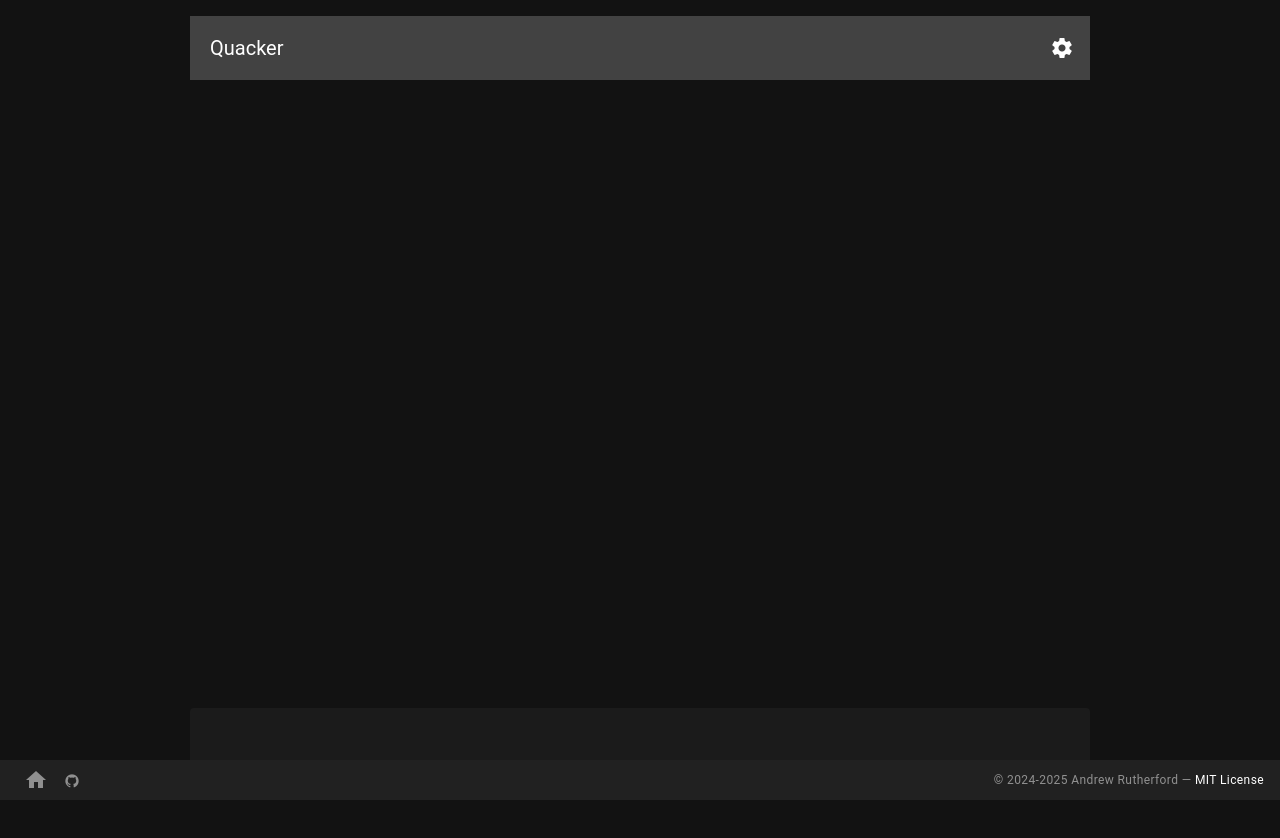
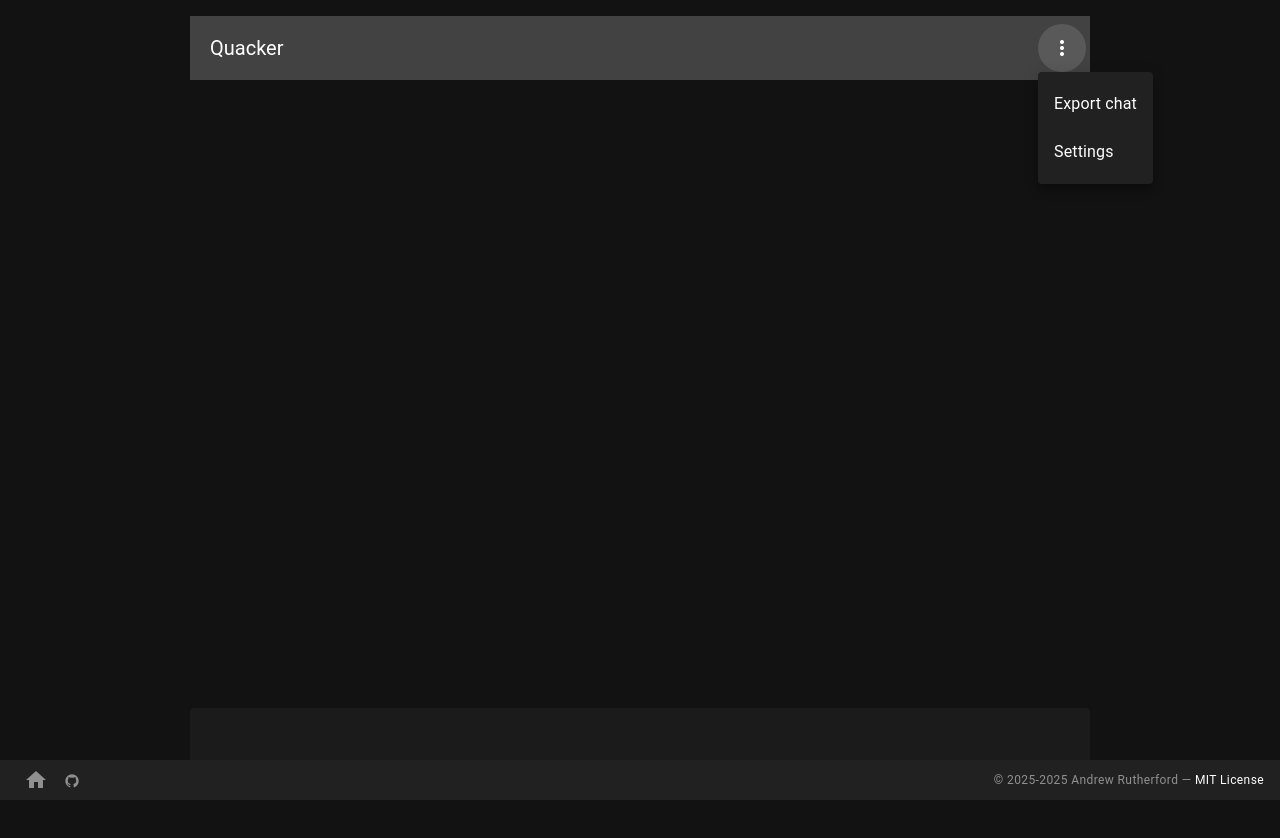
Before and after one commit to Sidorakh/quacker, a Vue app: page / in a window 1280 px wide. Both pictures are taken after a click on the button 1062 px from the left and 48 px from the top of the page. Shown: the top 838 px of the page. Built offline with nearby package versions, Linux system fonts and the light colour scheme.

Commit message:
Added absic settings and export

```diff
--- a/src/components/AppFooter.vue
+++ b/src/components/AppFooter.vue
@@ -19,11 +19,11 @@
       class="text-caption text-disabled"
       style="position: absolute; right: 16px;"
     >
-      &copy; 2024-{{ (new Date()).getFullYear() }} <span class="d-none d-sm-inline-block">Andrew Rutherford</span>
+      &copy; 2025-{{ (new Date()).getFullYear() }} <span class="d-none d-sm-inline-block">Andrew Rutherford</span>
       —
       <a
         class="text-decoration-none on-surface"
-        href="https://vuetifyjs.com/about/licensing/"
+        href="https://github.com/Sidorakh/quacker/blob/main/LICENSE"
         rel="noopener noreferrer"
         target="_blank"
       >
--- a/src/components/QuackerChat.vue
+++ b/src/components/QuackerChat.vue
@@ -10,9 +10,21 @@
         Quacker
       </v-toolbar-title>
       <v-spacer></v-spacer>
-        <v-btn icon>
-          <v-icon>mdi-cog</v-icon>
-        </v-btn>
+      <v-menu>
+        <template v-slot:activator="{props}">
+          <v-btn icon v-bind="props">
+            <v-icon>mdi-dots-vertical</v-icon>
+          </v-btn>
+        </template>
+        <v-list>
+            <v-list-item @click="export_chat">
+              <v-list-item-title> Export chat </v-list-item-title>
+            </v-list-item>
+            <v-list-item @click="show_options_dialog=true">
+              <v-list-item-title> Settings </v-list-item-title>
+            </v-list-item>
+          </v-list>
+      </v-menu>
     </v-toolbar>
       <div class="chat-window" ref="chat">
         <template v-for="(msg,i) of history" :key="`msg-${i}`">
@@ -28,9 +40,21 @@
         append-icon-inner="mdi-send"
         @click:append-inner="send_message"
         @keydown.enter.exact.prevent="send_message"
-        @keydown.enter.shift.exact.prevent="next_message += '\n'"
       />
     </v-responsive>
+    <v-dialog v-model="show_options_dialog" max-width="500" persistent>
+      <v-card>
+        <v-card-title> Options </v-card-title>
+        <v-card-text>
+          <v-text-field type="number" label="Response delay" v-model="options.reply_delay"/>
+          <v-text-field type="number" label="Typing delay" v-model="options.typing_delay"/>
+        </v-card-text>
+        <v-card-actions>
+          <v-btn @click="save_and_close_options"> Save </v-btn>
+          <v-btn> Discard </v-btn>
+        </v-card-actions>
+      </v-card>
+    </v-dialog>
   </v-container>
 </template>
 <style @scoped>
@@ -62,10 +86,16 @@ import QuackerChatBubble from './QuackerChatBubble.vue';
         'Quack quack?',
         'Quack quack!'
       ],
-      delay: 1000,
+      typing_delay: 100,
+      reply_delay: 1000,
       is_typing: false,
       reply_timeout: null,
       typing_timeout: null,
+      show_options_dialog: false,
+      options: {
+        typing_delay: 100,
+        reply_delay: 1000,
+      }
     }),
     components: {
       QuackerChatBubble
@@ -78,8 +108,8 @@ import QuackerChatBubble from './QuackerChatBubble.vue';
         if (this.typing_timeout != null) {
           window.clearTimeout(this.typing_timeout);
         }
-        this.reply_timeout = setTimeout(this.reply_message,this.delay);
-        this.typing_timeout = setTimeout(this.typing_message,this.delay/2);
+        this.reply_timeout = setTimeout(this.reply_message,this.reply_delay);
+        this.typing_timeout = setTimeout(this.typing_message,this.typing_delay);
         this.history.push({
           side: 'right',
           text: this.next_message,
@@ -102,6 +132,27 @@ import QuackerChatBubble from './QuackerChatBubble.vue';
         this.$nextTick(()=>{
           this.$refs.chat.scrollTo(0,this.$refs.chat.scrollHeight);
         })
+      },
+      export_chat() {
+        const chatlog = this.history.map(v=>`${v.side == 'left' ? 'Quacker' : 'You'}: ${v.text}`).join('\n\n');
+
+        const el = document.createElement('a');
+        el.setAttribute('download','chat.txt');
+        el.setAttribute('href',`data:text/plain;base64,${btoa(chatlog)}`);
+        el.click();
+        el.remove();
+      },
+      open_options_dialog(){
+        this.options.typing_delay = this.typing_delay;
+        this.options.reply_delay = this.reply_delay;
+      },
+      save_and_close_options() {
+        this.typing_delay = this.options.typing_delay;
+        this.options.reply_delay =  this.options.reply_delay;
+        this.show_options_dialog = false;
+      },
+      discard_and_close_options(){
+        this.show_options_dialog = false;
       }
     }
   }
```
